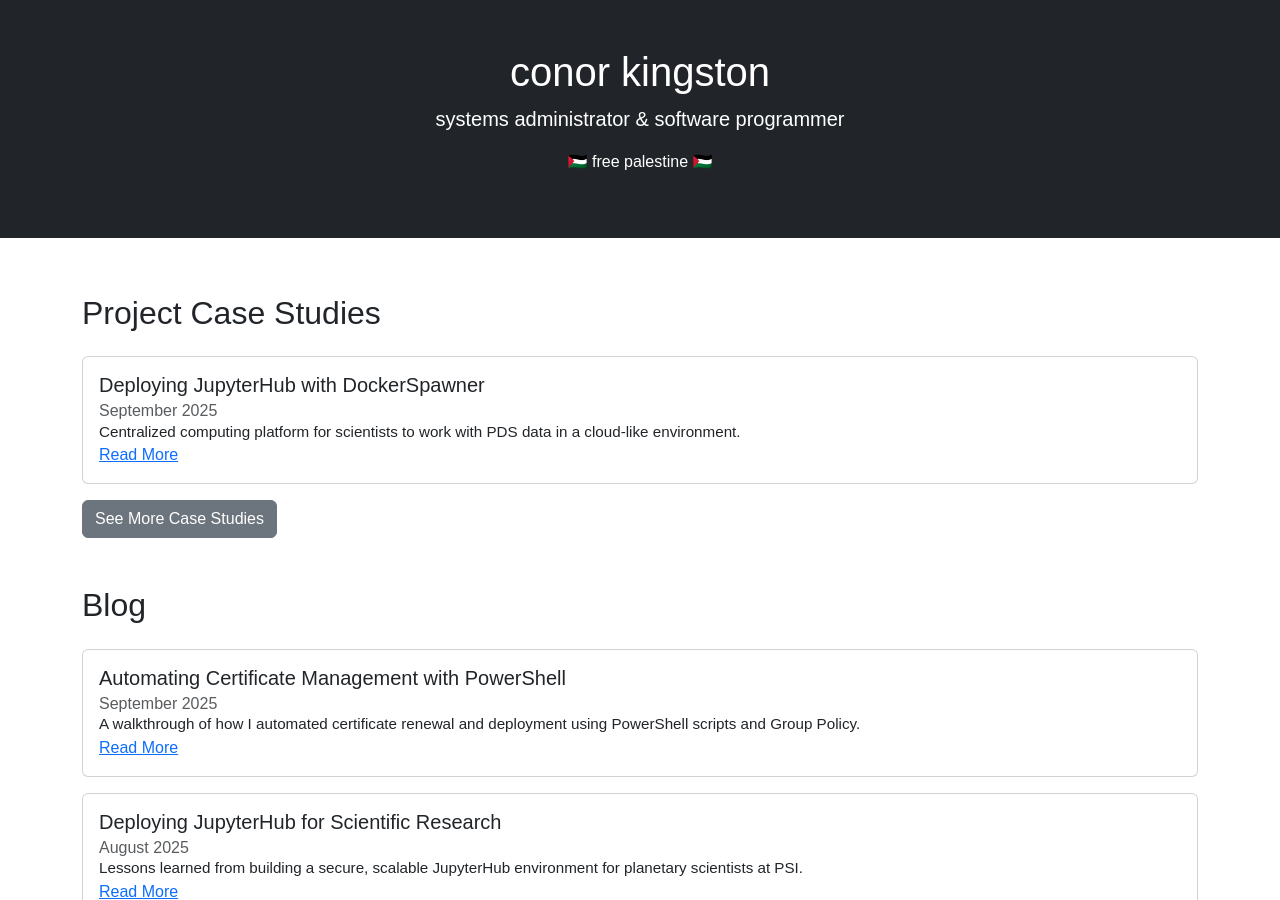
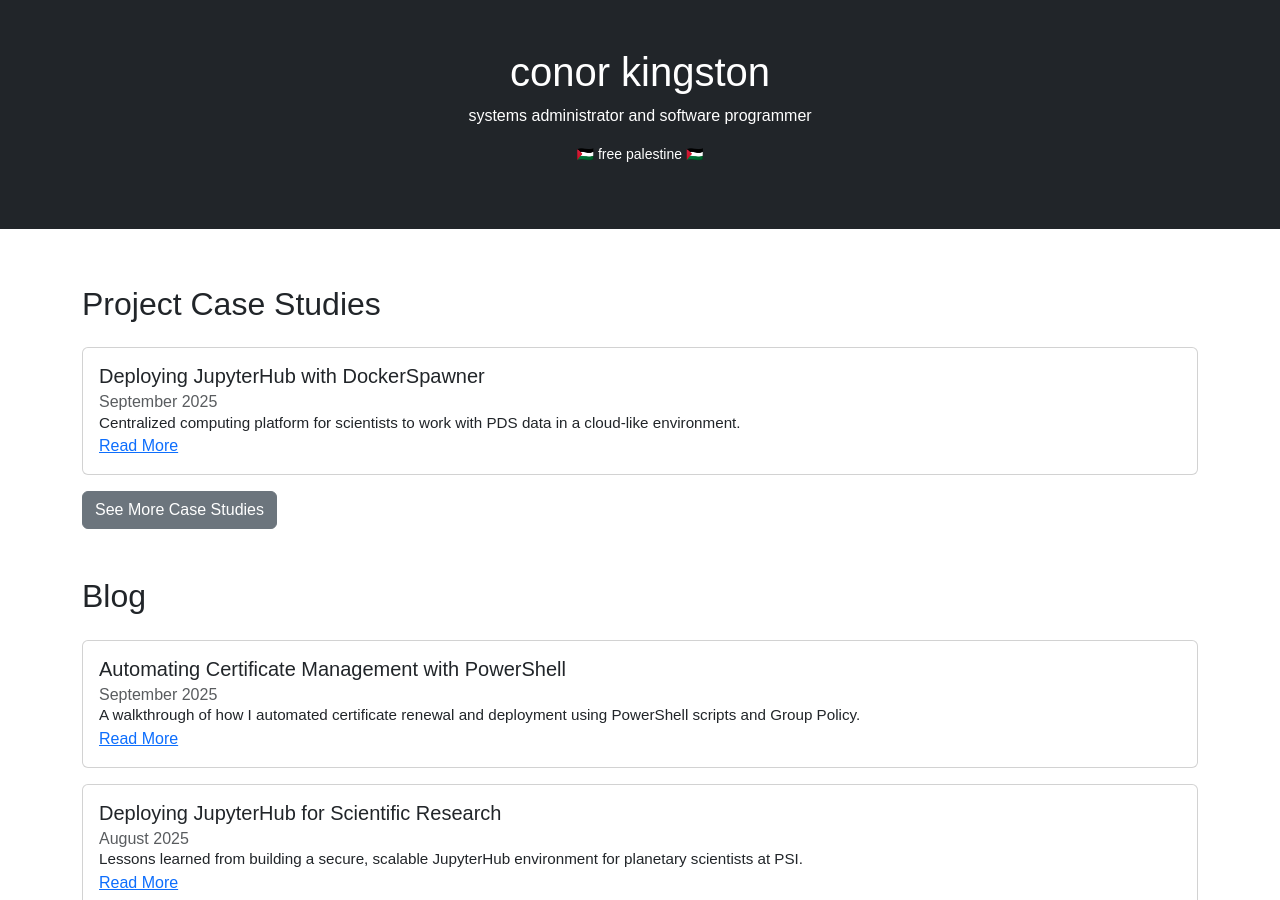
Before and after one commit to conormcneil/conorkingston.com, a Jekyll site: the page built from index.md, in a window 1280 px wide and 900 px high. Built offline with Jekyll 4.4.1, drawn with Linux system fonts in a browser that asks for light colours.

Commit message:
header text sizes are a bit more dramatic

```diff
--- a/_includes/header.html
+++ b/_includes/header.html
@@ -1,5 +1,5 @@
 <header class="bg-dark text-white text-center py-5">
     <h1>conor kingston</h1>
-    <p class="lead">systems administrator & software programmer</p>
-    <p>&#x1f1f5;&#x1f1f8; free palestine &#x1f1f5;&#x1f1f8;</p>
+    <p>systems administrator and software programmer</p>
+    <p class="small">&#x1f1f5;&#x1f1f8; free palestine &#x1f1f5;&#x1f1f8;</p>
 </header>
```
